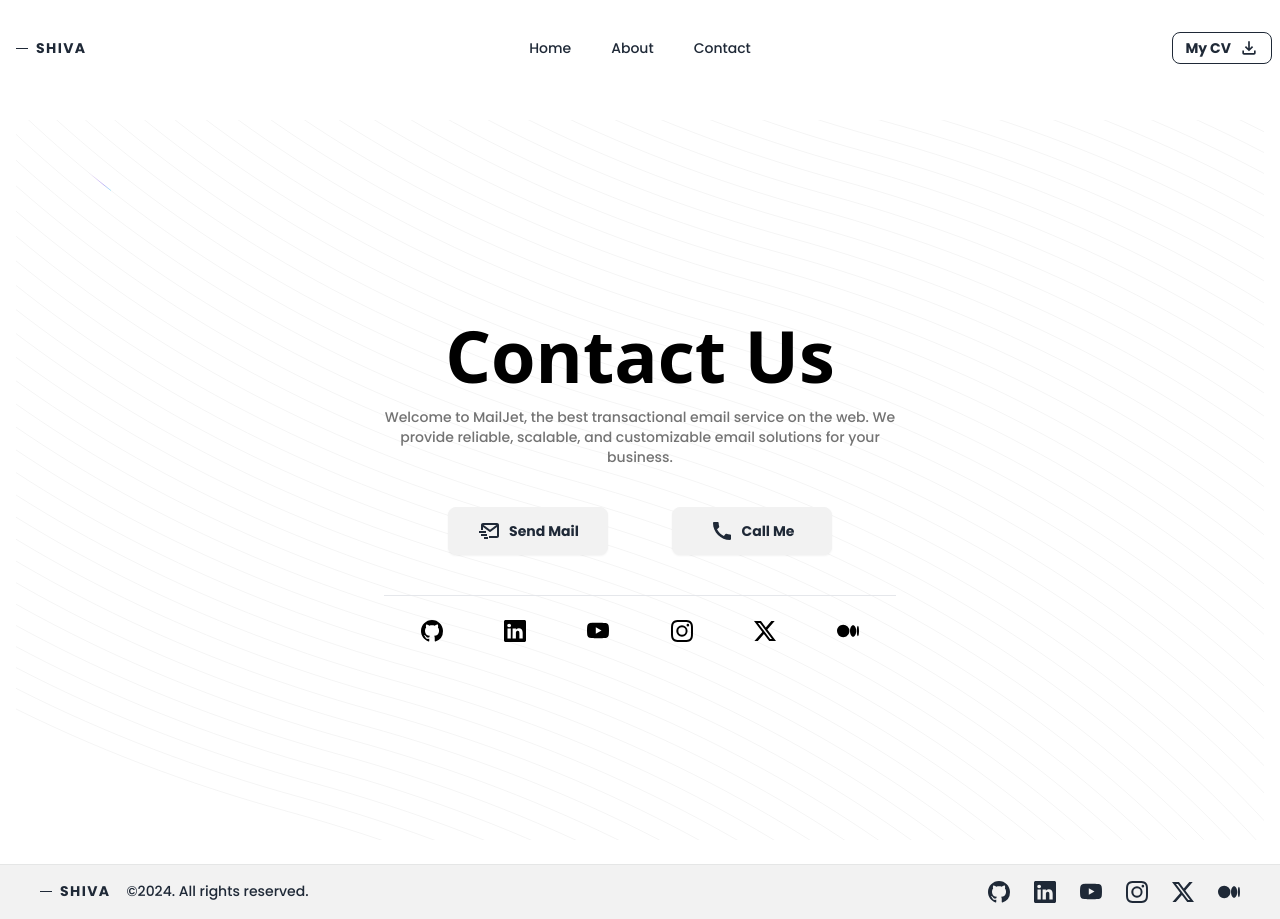
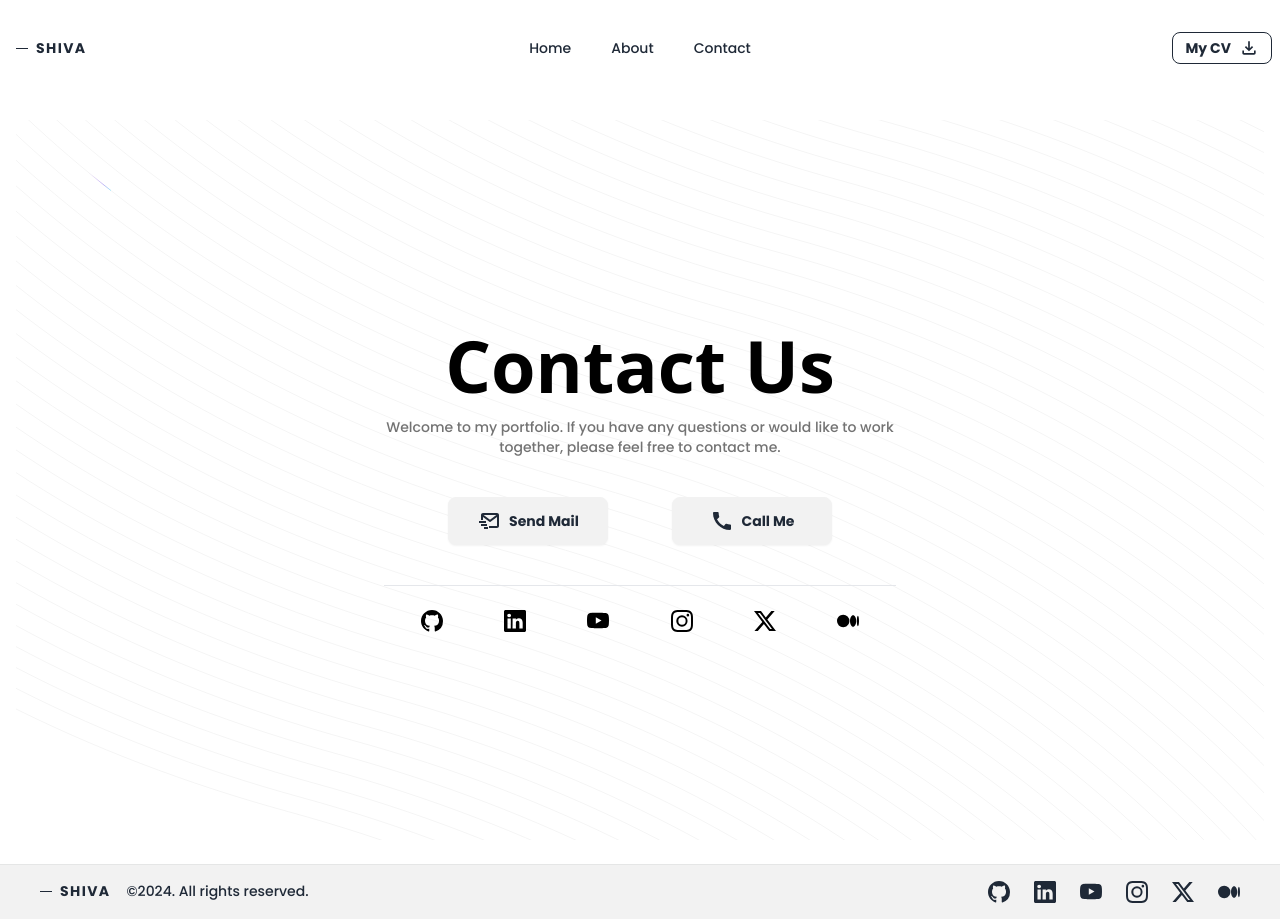
Before and after one commit to shivaydv/1-portfolio, a Next.js app: page /contact in a window 1280 px wide. Built offline with nearby package versions, Linux system fonts and the light colour scheme.

Commit message:
changed the contact page content

```diff
--- a/components/ContactCard.tsx
+++ b/components/ContactCard.tsx
@@ -14,9 +14,7 @@ const ContactCard = () => {
           </h1>
 
           <p className="text-neutral-500 max-w-lg mx-auto my-4  text-sm text-center relative z-10">
-            Welcome to MailJet, the best transactional email service on the web.
-            We provide reliable, scalable, and customizable email solutions for
-            your business.
+            Welcome to my portfolio. If you have any questions or would like to work together, please feel free to contact me.
           </p>
           <div className="w-full flex justify-evenly my-10">
             <div className="tooltip " data-tip="Shivaydv1256@gmail.com">
```
